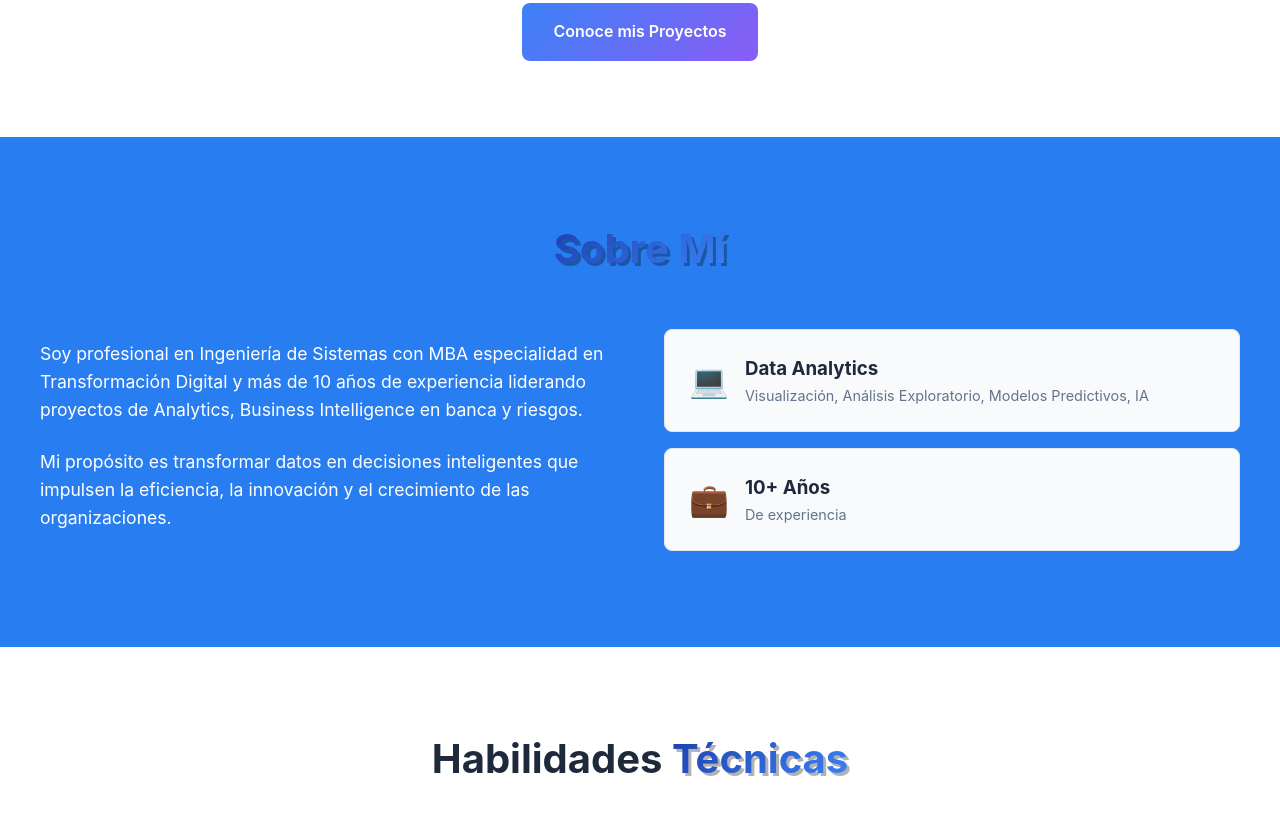
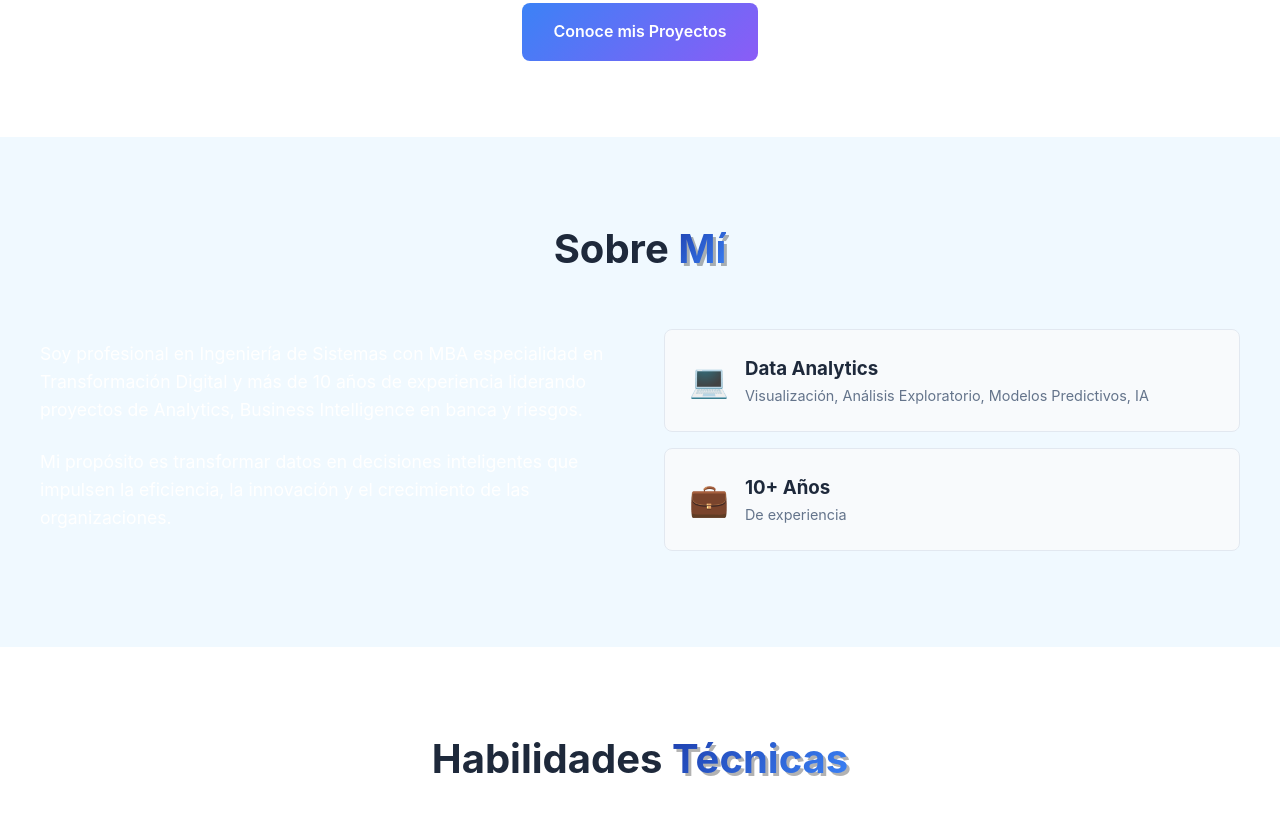
Before and after one commit to evelyncabrera-pe/profile, a plain HTML site: page index.html in a window 1280 px wide. Shown: the part 663-1480 px from the top of the page. Drawn offline with Linux system fonts and the light colour scheme.

Commit message:
Change background color in About and Projects sections

```diff
--- a/index.html
+++ b/index.html
@@ -482,9 +482,9 @@
     </section>
 
     <!-- About Section -->
-    <section id="about" style="background: rgba(40, 125, 240);">
+    <section id="about" style="background: #f0f9ff;">
         <div class="container">
-            <h2 class="section-title fade-in"> <span class="gradient-text"> Sobre Mí</span></h2>
+            <h2 class="section-title fade-in">Sobre <span class="gradient-text"> Mí</span></h2>
             <div class="about-content fade-in">
                 <div class="about-text">
                     <p>
@@ -562,7 +562,7 @@
     </section>
 
     <!-- Projects Section -->
-    <section id="projects" style="background: rgba(40, 125, 240);">
+    <section id="projects" style="background: #f0f9ff;">
         <div class="container">
             <h2 class="section-title fade-in">Mis <span class="gradient-text">Proyectos</span></h2>
             <div class="projects-grid">
```
